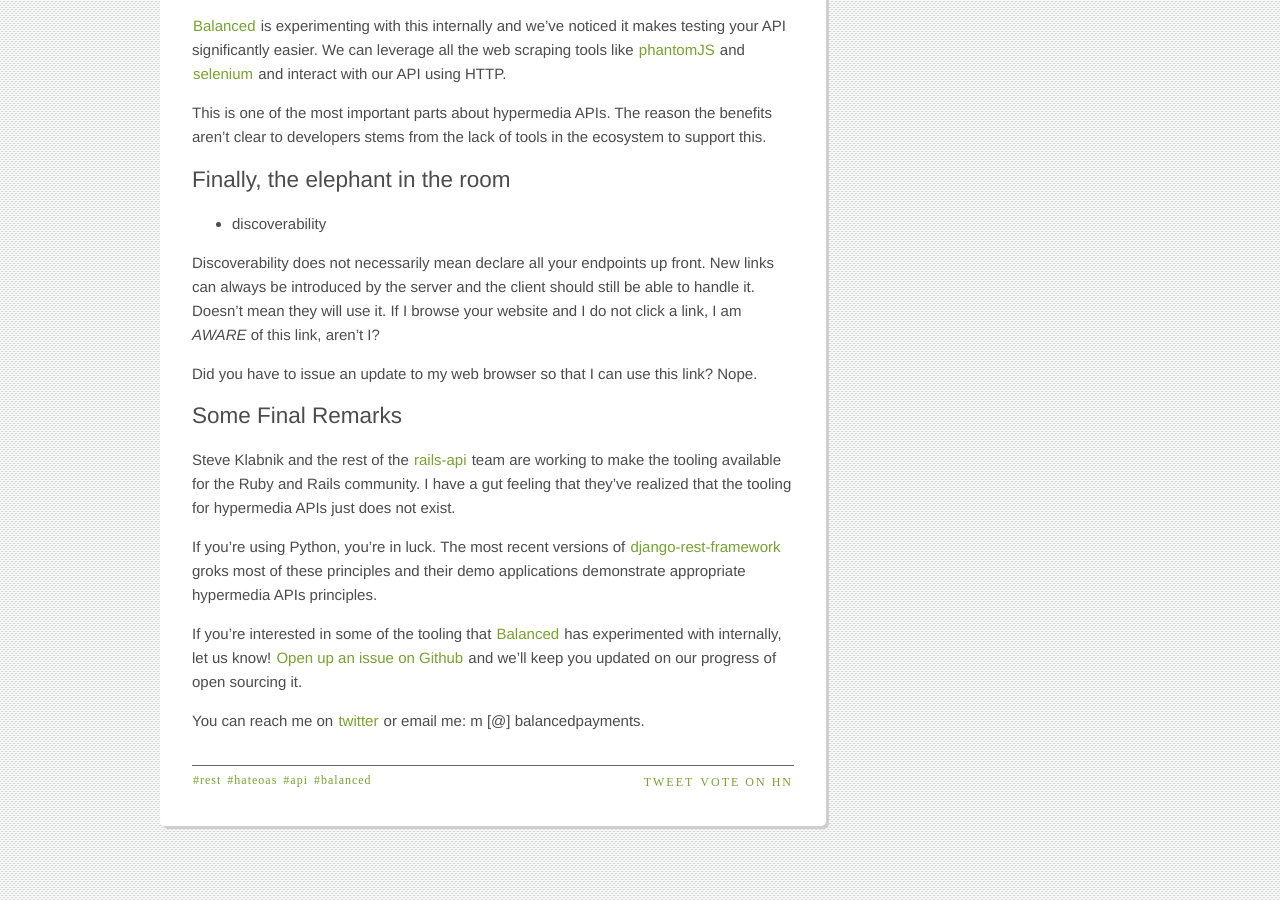
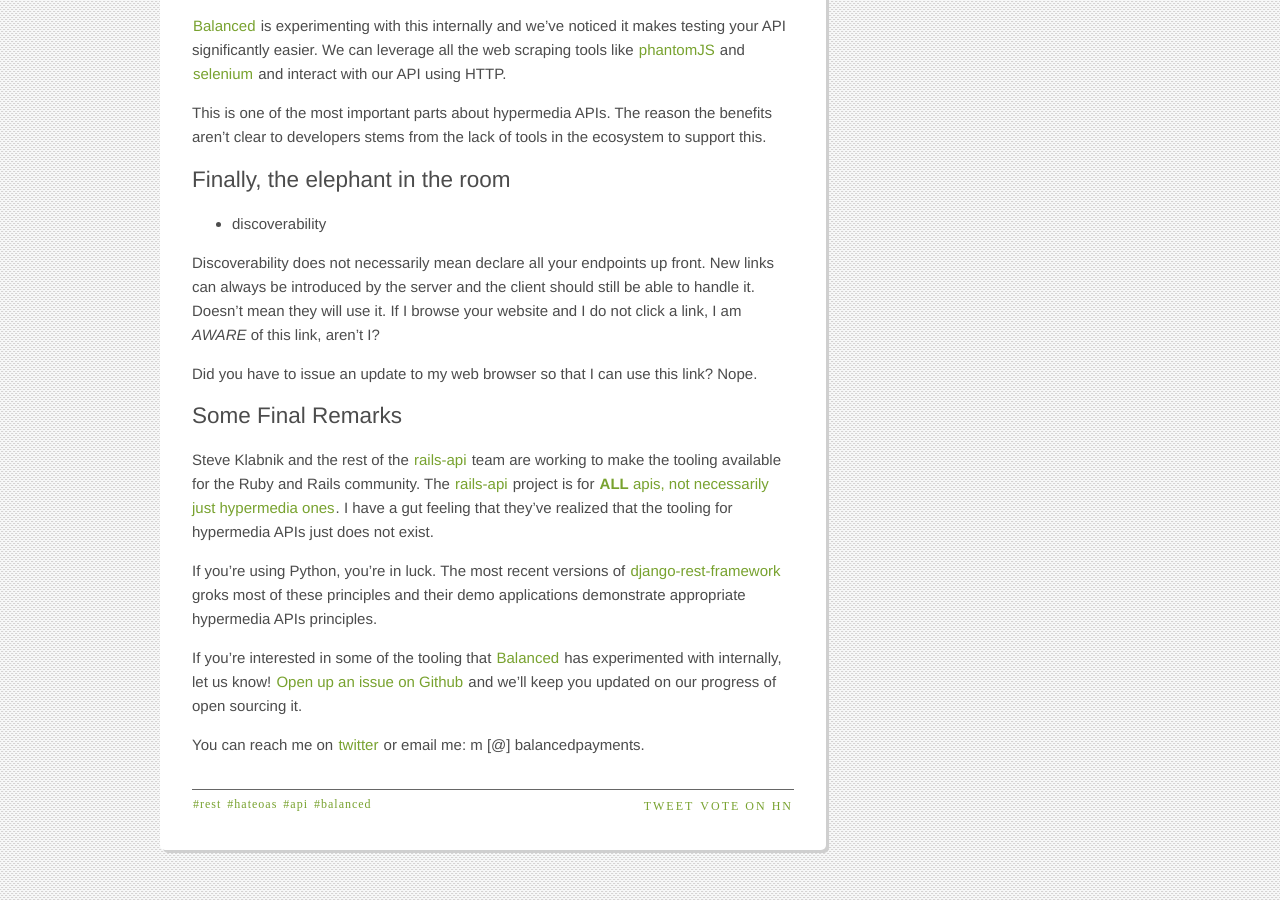
Before and after one commit to balanced/balanced.github.com, a Jekyll site: the page built from _posts/2012-12-21-restful-hypermedia-apis.md, in a window 1280 px wide and 900 px high, scrolled down 1850 px. Built offline with Jekyll 4.4.1, drawn with Linux system fonts in a browser that asks for light colours; nearby versions of some CDN libraries; library files that are not in the unit come from our copies; Markdown is read by kramdown in place of the engine named in the settings; comment, search, counter and statistics services are not loaded; before the commit the page ends 2726 px from its top, so only the background shows below that.

Commit message:
Update the rails-API for **ALL** apis
to show that rails-API is for **ALL** apis not just hypermedia ones.

```diff
--- a/_posts/2012-12-21-restful-hypermedia-apis.md
+++ b/_posts/2012-12-21-restful-hypermedia-apis.md
@@ -114,9 +114,11 @@
 
 Steve Klabnik and the rest of the
 [rails-api](https://github.com/rails-api/rails-api) team are working
-to make the tooling available for the Ruby and Rails community. I have
-a gut feeling that they've realized that the tooling for hypermedia
-APIs just does not exist.
+to make the tooling available for the Ruby and Rails community. The
+[rails-api](https://github.com/rails-api/rails-api) project is for
+[**ALL** apis, not necessarily just hypermedia ones] [1]. I have a gut
+feeling that they've realized that the tooling for hypermedia APIs
+just does not exist.
 
 If you're using Python, you're in luck. The most recent versions of
 [django-rest-framework](http://django-rest-framework.org/) groks most
```
Also changed, not shown: other parts of _posts/2012-12-21-restful-hypermedia-apis.md (+2 -0 lines).
